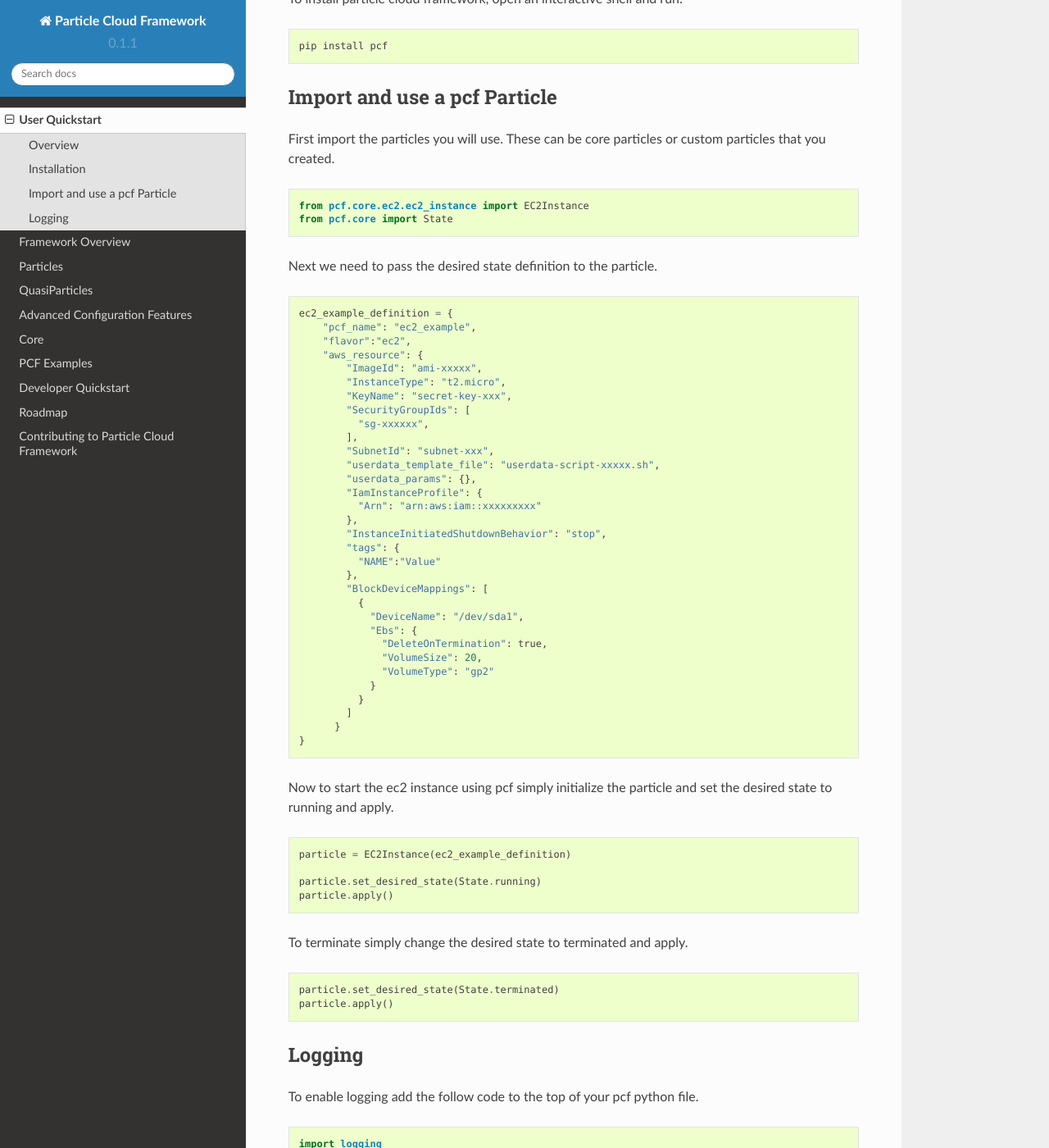
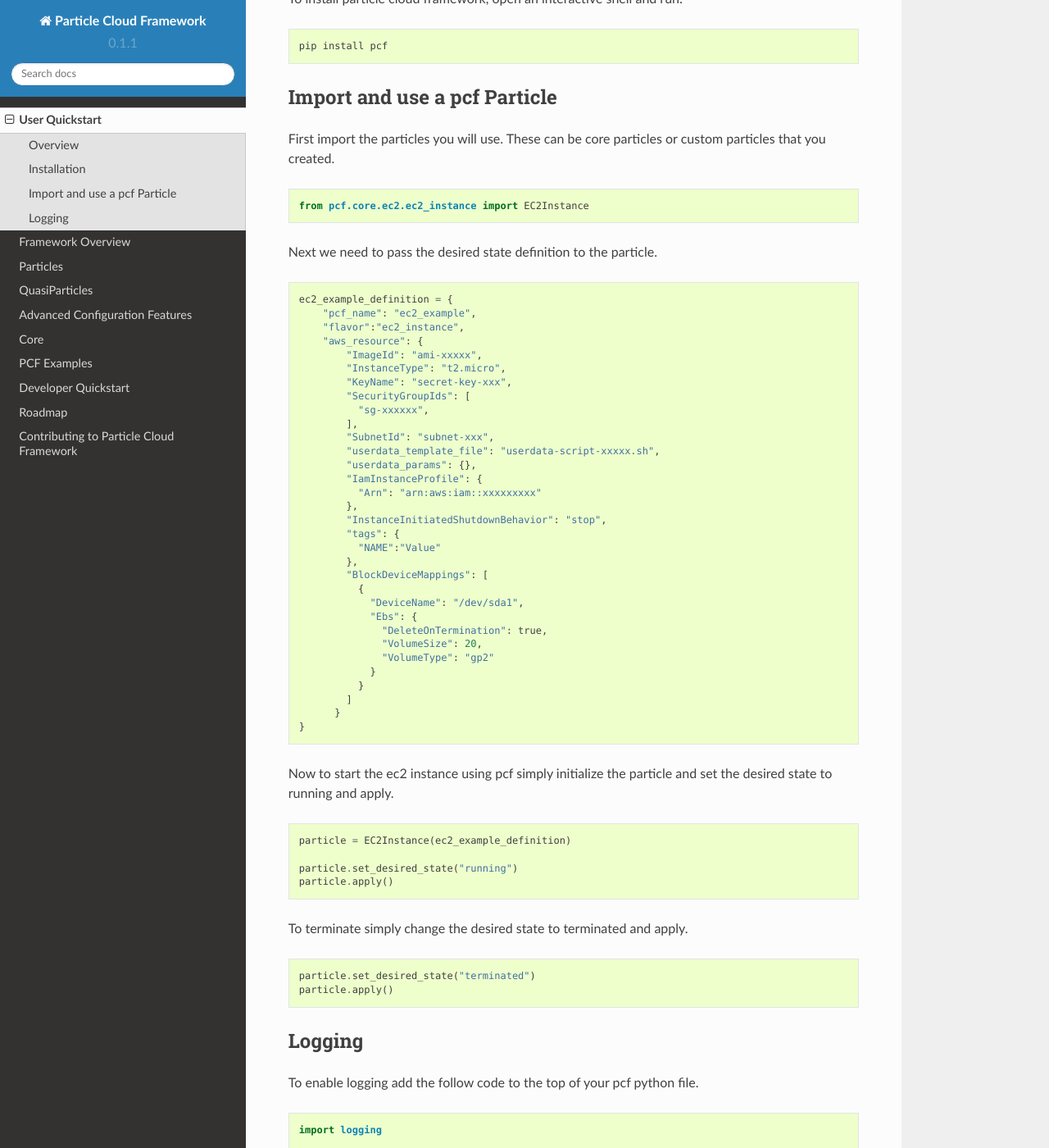
Before and after one commit to capitalone/Particle-Cloud-Framework, a Sphinx documentation site: the page built from docs/source/sections/quickstart.rst, in a window 1280 px wide and 1400 px high, scrolled down 405 px. Shown: the whole window at 82% size. Built offline with Sphinx 7.4.7 and the Read the Docs theme 2.0.0, drawn with Linux system fonts in a browser that asks for light colours; pages that are not in the unit, such as notebooks, are missing from menus.

Commit message:
can set state with string

```diff
--- a/docs/source/sections/quickstart.rst
+++ b/docs/source/sections/quickstart.rst
@@ -27,7 +27,6 @@ First import the particles you will use. These can be core particles or custom p
 .. code::
 
     from pcf.core.ec2.ec2_instance import EC2Instance
-    from pcf.core import State
 
 Next we need to pass the desired state definition to the particle.
 
@@ -35,7 +34,7 @@ Next we need to pass the desired state definition to the particle.
 
     ec2_example_definition = {
         "pcf_name": "ec2_example",
-        "flavor":"ec2",
+        "flavor":"ec2_instance",
         "aws_resource": {
             "ImageId": "ami-xxxxx",
             "InstanceType": "t2.micro",
@@ -72,14 +71,14 @@ Now to start the ec2 instance using pcf simply initialize the particle and set t
 
     particle = EC2Instance(ec2_example_definition)
 
-    particle.set_desired_state(State.running)
+    particle.set_desired_state("running")
     particle.apply()
 
 To terminate simply change the desired state to terminated and apply.
 
 .. code::
 
-    particle.set_desired_state(State.terminated)
+    particle.set_desired_state("terminated")
     particle.apply()
 
 Logging
--- a/docs/source/sections/quickstartdeveloper.rst
+++ b/docs/source/sections/quickstartdeveloper.rst
@@ -20,7 +20,6 @@ This is an example of how to create a new aws particle.
 .. code::
 
     from pcf.core.aws_resource import AWSResource
-    from pcf.core import State
     from pcf.util import pcf_util
     import logging
     import json
@@ -141,7 +140,6 @@ To use this quasiparticle we simple import, initialize the desired state definit
 .. code::
 
     import DistributedMasterWorker
-    from pcf.core import State
 
     kafka_zookeeper_example_definition = {
         "pcf_name": "example",
@@ -179,5 +177,5 @@ To use this quasiparticle we simple import, initialize the desired state definit
 
     quasiparticle = DistributedMasterWorker(kafka_zookeeper_example_definition)
 
-    quasiparticle.set_desired_state(State.running)
+    quasiparticle.set_desired_state("running")
     quasiparticle.apply()
```
Also changed, not shown: other parts of docs/source/sections/quickstartdeveloper.rst (+1 -1 lines), 2 other files.
